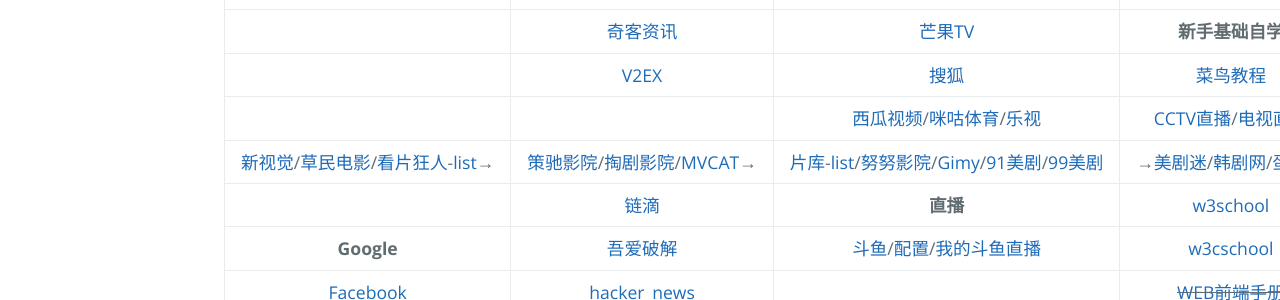
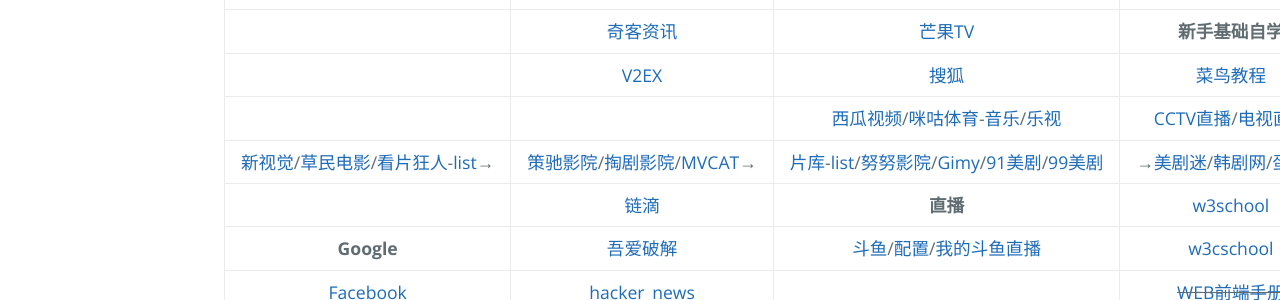
Before and after one commit to AmbroseRen/test, a Jekyll site: the page built from navigation.md, in a window 1280 px wide. Shown: the part 1078-1378 px from the top of the page. Built offline with Jekyll 4.4.1, drawn with Linux system fonts in a browser that asks for light colours; our own code applies the rules of GitHub Pages for plain Markdown files; the repository's description, which GitHub fills in, is left out.

Commit message:
Update navigation.md

```diff
--- a/navigation.md
+++ b/navigation.md
@@ -29,7 +29,7 @@
 | __博客__ | [掘金](https://juejin.cn/) | [优酷网](https://user.youku.com/page/usc/fav?theme=) | []() |
 | []() | [奇客资讯](https://www.solidot.org/) | [芒果TV](https://i.mgtv.com/my/looklist) | __新手基础自学__ |
 | []() | [V2EX](https://www.v2ex.com/?tab=tech) | [搜狐](https://my.tv.sohu.com/i/bookmark) | [菜鸟教程](https://www.runoob.com/) |
-| []() | []() | [西瓜视频](https://www.ixigua.com/my/favorite)/[咪咕体育](https://www.miguvideo.com/mgs/website/prd/personalCenter.html#/collect)/[乐视](http://i.le.com/playrecord#favorite) | [CCTV直播](https://tv.cctv.com/live/)/[电视直播](http://www.hao5.net/) |
+| []() | []() | [西瓜视频](https://www.ixigua.com/my/favorite)/[咪咕体育](https://www.miguvideo.com/mgs/website/prd/personalCenter.html#/collect)-[音乐](https://music.migu.cn/v3/my/playlist)/[乐视](http://i.le.com/playrecord#favorite) | [CCTV直播](https://tv.cctv.com/live/)/[电视直播](http://www.hao5.net/) |
 | [新视觉](https://www.ixinshijue.com/)/[草民电影](https://www.cmdy555.com/)/[看片狂人](https://www.kpkuang.com/)-[list](https://listed.to/p/l1PbMlAK7g)→ | [策驰影院](http://www.cechiyy5.com/)/[掏剧影院](https://www.taojuyb.com/)/[MVCAT](https://www.mvcat.com/)→ | [片库](https://www.mypianku.net/)-[list](https://www.pianku.tv/)/[努努影院](https://www.nunuyy.cc/)/[Gimy](https://gimy.app/)/[91美剧](https://91mjw.com/)/[99美剧](https://www.99meiju.org/) | →[美剧迷](https://www.meijumi.net/)/[韩剧网](https://www.tvn.cc/)/[蛋蛋赞](https://www.dandanzan.cc/) |
 | []() | [链滴](https://ld246.com/) | __直播__ | [w3school](https://www.w3school.com.cn/) |
 | __Google__ | [吾爱破解](https://www.52pojie.cn/) | [斗鱼](https://www.douyu.com/directory/myFollow)/[配置](https://mp.douyu.com/live/main)/[我的斗鱼直播](https://www.douyu.com/10150268) | [w3cschool](https://www.w3cschool.cn/) |
```
